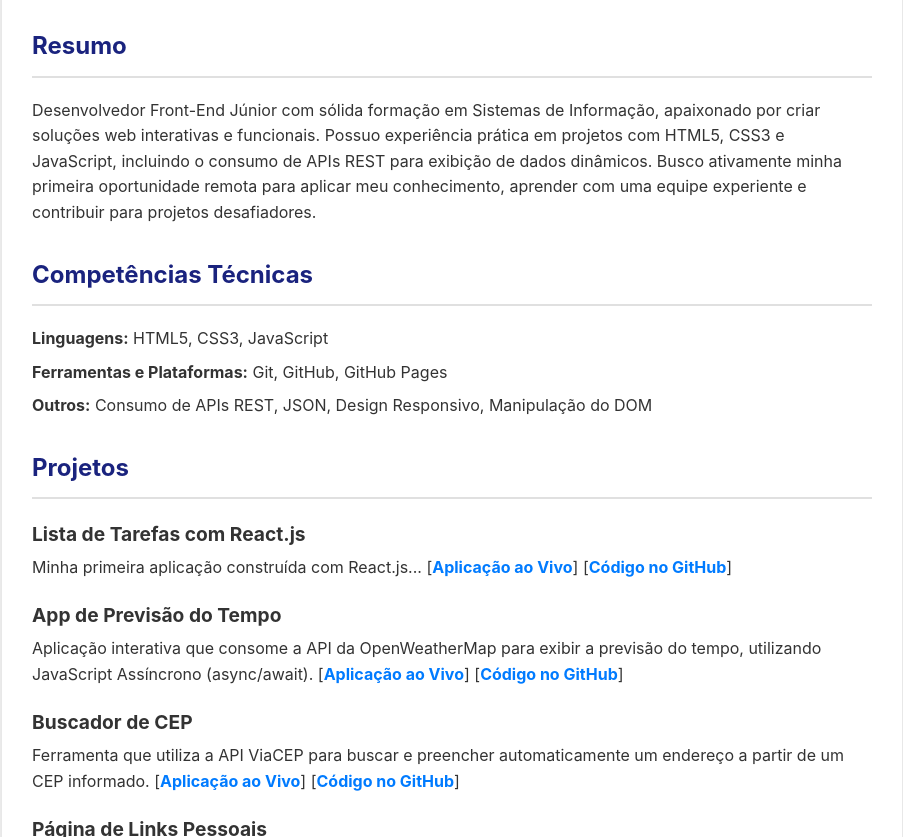
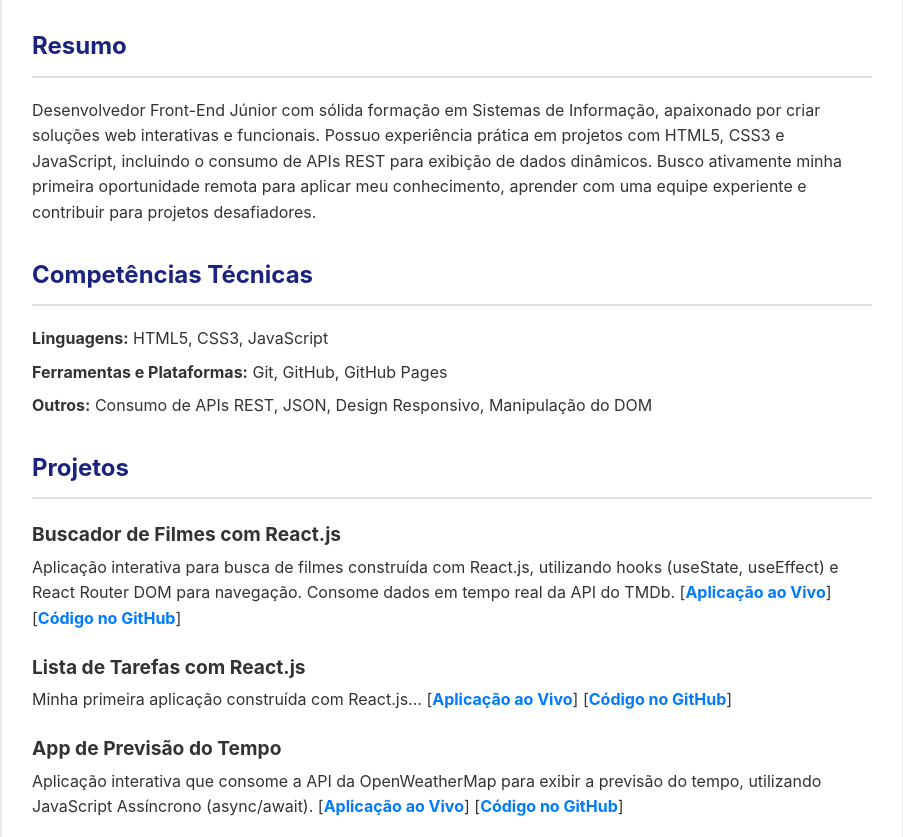
Before and after one commit to RonaldoCodigos/curriculo-web, a plain HTML site: page index.html in a window 1280 px wide. Shown: the part 235-1072 px from the top of the page, without its empty margins (188-1091 px from the left). Drawn offline with Linux system fonts and the light colour scheme.

Commit message:
Update index.html

```diff
--- a/index.html
+++ b/index.html
@@ -40,6 +40,12 @@
 
         <section class="section">
             <h3>Projetos</h3>
+            <div class="project-item">
+                <h4>Buscador de Filmes com React.js</h4>
+                <p>Aplicação interativa para busca de filmes construída com React.js, utilizando hooks (useState, useEffect) e React Router DOM para navegação. Consome dados em tempo real da API do TMDb.
+                [<a href="https://ronaldocodigos.github.io/buscador-de-filmes/" target="_blank">Aplicação ao Vivo</a>]
+                [<a href="https://github.com/RonaldoCodigos/buscador-de-filmes" target="_blank">Código no GitHub</a>]</p>
+            </div>
             <div class="project-item">
                 <h4>Lista de Tarefas com React.js</h4>
                 <p>Minha primeira aplicação construída com React.js...
```
